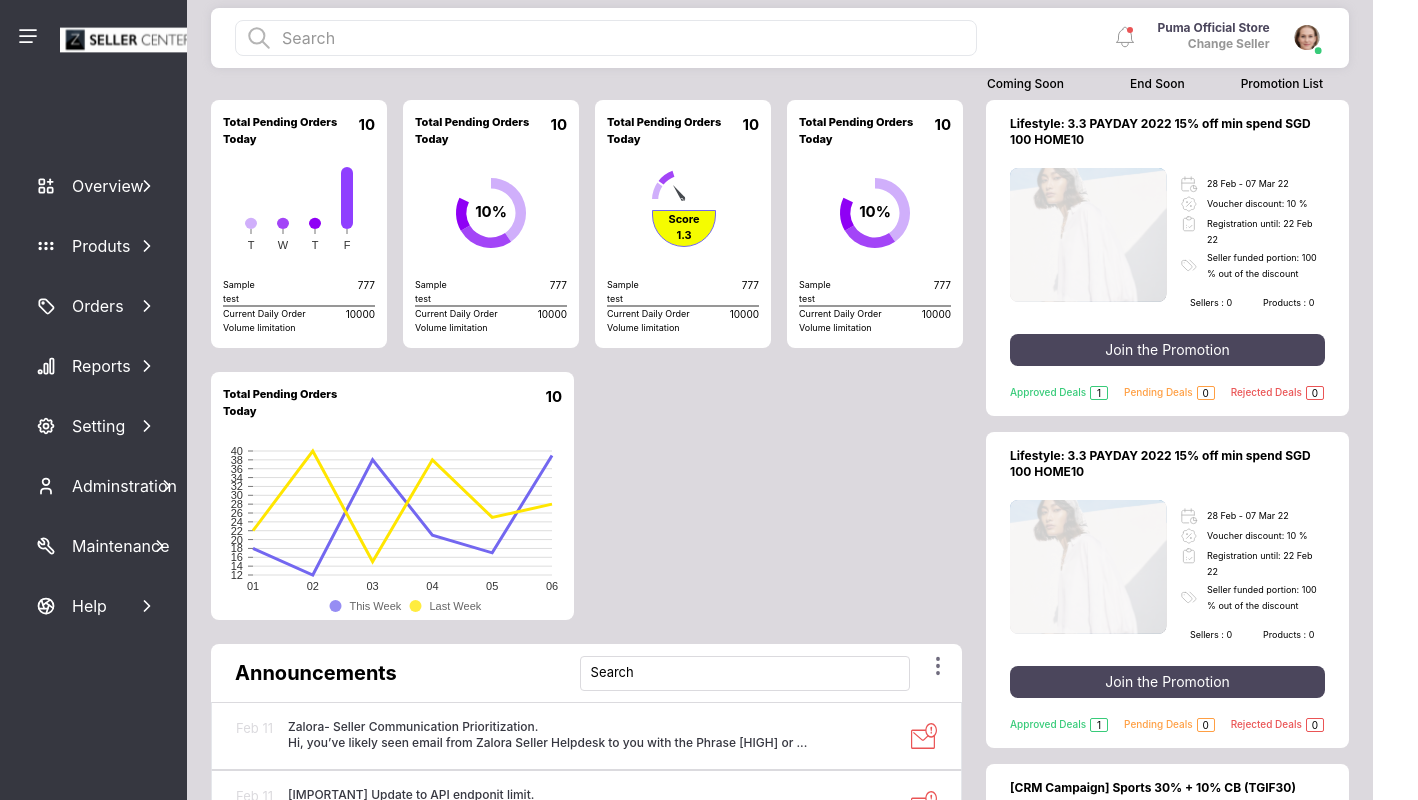
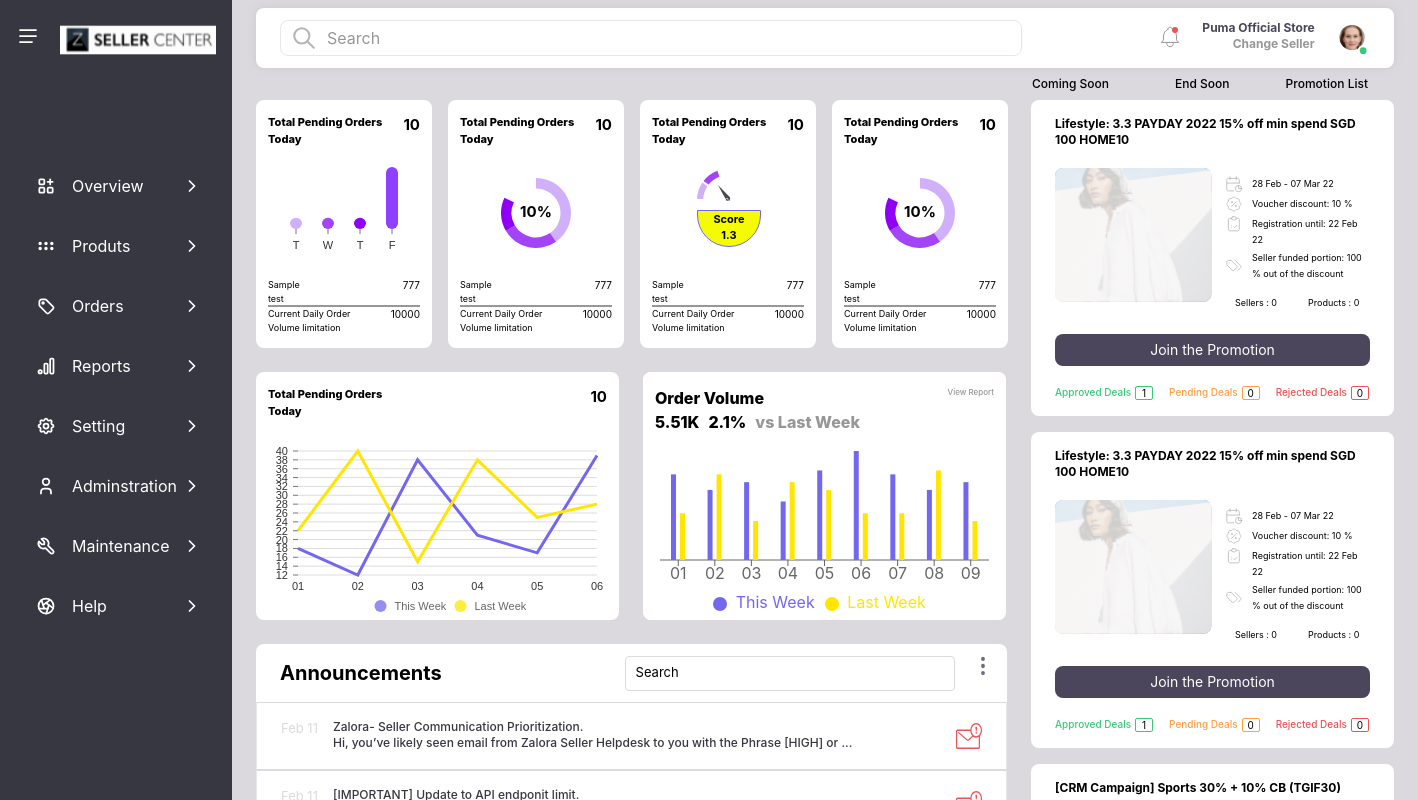
Before and after one commit to kubendrapandian10D/tailWindCSS_MATC, a React (Create React App) app: page / in a window 1280 px wide. Shown: the top 800 px of the page, 1418 px wide, since content can reach past the window. Built offline with nearby package versions, Linux system fonts and the light colour scheme.

Commit message:
implemented responsive home page

```diff
--- a/package.json
+++ b/package.json
@@ -15,6 +15,7 @@
     "react-gauge-chart": "^0.4.1",
     "react-icons": "^4.7.1",
     "react-scripts": "5.0.1",
+    "recharts": "^2.3.2",
     "web-vitals": "^2.1.4"
   },
   "scripts": {
--- a/src/components/Chart/Chart.js
+++ b/src/components/Chart/Chart.js
@@ -5,6 +5,7 @@
 import CustomPieChart from './CustomPieChart';
 import FullPieChart from './FullPieChart';
 import LineChart from './LineChart';
+import TwoBarChart from './TwoBarChart';
 const Chart = () => {
 
   let data = [
@@ -31,6 +32,7 @@
       </div>
       <div className='flex gap-6 mb-6  '>
          <LineChart />
+         <TwoBarChart />
       </div>
     </div>
 
--- /dev/null
+++ b/src/components/Chart/TwoBarChart.js
@@ -0,0 +1,140 @@
+import React from 'react'
+import { BarChart, Bar, XAxis, CartesianGrid, Tooltip, Legend, ResponsiveContainer } from 'recharts';
+
+const TwoBarChart = () => {
+
+    const chartData = [
+        {
+            id: 1,
+            title: 'Order Volume',
+            subTitle1: '5.51K',
+            subTitle2: '2.1%',
+            subTitle3: 'vs Last Week',
+            sideContent: 'View Report',
+        }
+    ]
+
+
+    const barChartData = [
+        {
+            name: '01',
+            uv: 1200,
+            pv: 2200,
+            amt: 2400,
+        },
+        {
+            name: '02',
+            uv: 2200,
+            pv: 1800,
+            amt: 2210,
+        },
+        {
+            name: '03',
+            uv: 1000,
+            pv: 2000,
+            amt: 2290,
+        },
+        {
+            name: '04',
+            uv: 2000,
+            pv: 1500,
+            amt: 2000,
+        },
+        {
+            name: '05',
+            uv: 1800,
+            pv: 2300,
+            amt: 2181,
+        },
+        {
+            name: '06',
+            uv: 1200,
+            pv: 2800,
+            amt: 2500,
+        },
+        {
+            name: '07',
+            uv: 1200,
+            pv: 2200,
+            amt: 2100,
+        },
+        {
+            name: '08',
+            uv: 2300,
+            pv: 1800,
+            amt: 2100,
+        },
+        {
+            name: '09',
+            uv: 1000,
+            pv: 2000,
+            amt: 2100,
+        },
+    ];
+
+    return (
+
+        <div className='w-363_ bg-white rounded-lg'>
+            {chartData.map((chart) =>
+                <div key={chart.id} className='h-248_   bg-white rounded-lg px-3 py-3.5 flex flex-col justify-between'>
+                    <div>
+                        <div className='flex justify-between'>
+                            <div >
+                                <p className=' text-base font-extrabold  w-full'>
+                                    {chart.title}
+                                </p>
+                            </div>
+                            <p className='text-8_  text-grayMedium_ font-medium'>
+                                {chart.sideContent}
+                            </p>
+                        </div>
+                        <div className='flex self-start'>
+                            <p className=' text-base font-extrabold  mr-9_ '>
+                                {chart.subTitle1}
+                            </p>
+                            <p className=' text-base font-extrabold  mr-9_ '>
+                                {chart.subTitle2}
+                            </p>
+                            <p className=' text-base font-extrabold text-grayMedium_   '>
+                                {chart.subTitle3}
+                            </p>
+                        </div>
+                    </div>
+
+                    <div className='relative text-center self-center'>
+                        <div className="h-197_ w-363_ p-3 flex self-center   ">
+
+                            <ResponsiveContainer width="100%" height="100%">
+                                <BarChart
+                                    width={500}
+                                    height={300}
+                                    data={barChartData}
+
+                                >
+                                    <CartesianGrid strokeDasharray="0 3" />
+                                    <XAxis dataKey="name" />
+
+                                    <Tooltip />
+                                    <Legend />
+                                    <Bar name=" This Week" legendType="circle" dataKey="pv" fill="#7367F0" barSize={5} />
+
+                                    <Bar name=" Last Week" legendType="circle" dataKey="uv" fill="#FFE600" barSize={5} />
+
+                                </BarChart>
+                            </ResponsiveContainer>
+                        </div>
+
+                    </div>
+
+
+
+                </div>
+
+            )
+            }
+        </div>
+    )
+}
+
+
+export default TwoBarChart
--- a/src/components/Navbar/Navbar.js
+++ b/src/components/Navbar/Navbar.js
@@ -15,7 +15,7 @@
   ]
 
   return (
-    <div className={`bg-blackRock min-h-screen ${open ? `w-64` : `w-88`} duration-500`}>
+    <div className={`hidden md:block bg-blackRock min-h-screen ${open ? `min-w-max` : `w-88`} duration-500`}>
       <div className="pt-6 pb-102 flex  mx-4 ">
 
           <img src="./images/navbar/align-justified_menu.svg" alt="Menu button" className="h-6" onClick={() => setOpen(!open)} />
--- a/src/global.css
+++ b/src/global.css
@@ -674,6 +674,10 @@
   margin-right: 0.5rem;
 }
 
+.mr-9_ {
+  margin-right: 9px;
+}
+
 .mb-1 {
   margin-bottom: 0.25rem;
 }
@@ -766,8 +770,8 @@
   height: 37px;
 }
 
-.h-134_ {
-  height: 134px;
+.h-218_ {
+  height: 218px;
 }
 
 .h-8 {
@@ -778,16 +782,20 @@
   height: 60px;
 }
 
-.h-218_ {
-  height: 218px;
+.h-197_ {
+  height: 197px;
 }
 
 .min-h-screen {
   min-height: 100vh;
 }
 
-.w-auto {
-  width: auto;
+.w-full {
+  width: 100%;
+}
+
+.w-1186 {
+  width: 1186px;
 }
 
 .w-751_ {
@@ -800,10 +808,6 @@
 
 .w-330_ {
   width: 330px;
-}
-
-.w-full {
-  width: 100%;
 }
 
 .w-10 {
@@ -830,8 +834,8 @@
   width: 86px;
 }
 
-.w-64 {
-  width: 16rem;
+.w-auto {
+  width: auto;
 }
 
 .w-88 {
@@ -854,10 +858,6 @@
   width: 18px;
 }
 
-.w-1186 {
-  width: 1186px;
-}
-
 .w-742\@ {
   width: 742px;
 }
@@ -868,6 +868,11 @@
 
 .w-36_ {
   width: 36px;
+}
+
+.min-w-max {
+  min-width: -webkit-max-content;
+  min-width: max-content;
 }
 
 .translate-x-28 {
@@ -902,6 +907,10 @@
 
 .gap-6 {
   gap: 1.5rem;
+}
+
+.self-start {
+  align-self: flex-start;
 }
 
 .self-end {
@@ -1164,14 +1173,18 @@
   font-size: 10px;
 }
 
+.text-base {
+  font-size: 1rem;
+  line-height: 1.5rem;
+}
+
+.text-8_ {
+  font-size: 8px;
+}
+
 .text-sm {
   font-size: 0.875rem;
   line-height: 1.25rem;
-}
-
-.text-base {
-  font-size: 1rem;
-  line-height: 1.5rem;
 }
 
 .font-medium {
@@ -1260,3 +1273,19 @@
 .group:hover .group-hover\:visible {
   visibility: visible;
 }
+
+@media (min-width: 640px) {
+  .sm\:hidden {
+    display: none;
+  }
+
+  .sm\:w-full {
+    width: 100%;
+  }
+}
+
+@media (min-width: 768px) {
+  .md\:block {
+    display: block;
+  }
+}
--- a/src/pages/HomePage.js
+++ b/src/pages/HomePage.js
@@ -11,9 +11,9 @@
       <section className="flex   ">
 
         <Navbar />
-        <div className=" w-auto bg-lavendarLace_ ">
+        <div className="  w-full bg-lavendarLace_   ">
           <SearchBar />
-          <div className="flex justify-end">
+          <div className="flex justify-end w-1186 ">
             <p className="pl-2 pr-30_ py-2  font-roboto_ font-medium text-xs ">
               Coming Soon
             </p>
--- a/tailwind.config.js
+++ b/tailwind.config.js
@@ -22,6 +22,7 @@
         '4ds@': ' 0px 0px 4px rgba(165, 163, 174, 0.3)'
       },
       fontSize: {
+        '8_':'8px',
         '9_': '9px',
         '10_': '10px',
         '11_': '11px',
@@ -42,6 +43,7 @@
         '68_': '68px',
         '92_': '92px',
         '134_': '134px',
+        '197_':'197px',
         '218_':'218px',
         '248_': '248px',
         '373_': '373px'
@@ -51,6 +53,7 @@
       },
       spacing: {
         '7_': '7px',
+        '9_':'9px',
         '22_': '22px',
         '26_': '26px',
         '30_': '30px',
```
Also changed, not shown: 1 other file (tests, documents, lock files or other folders).
